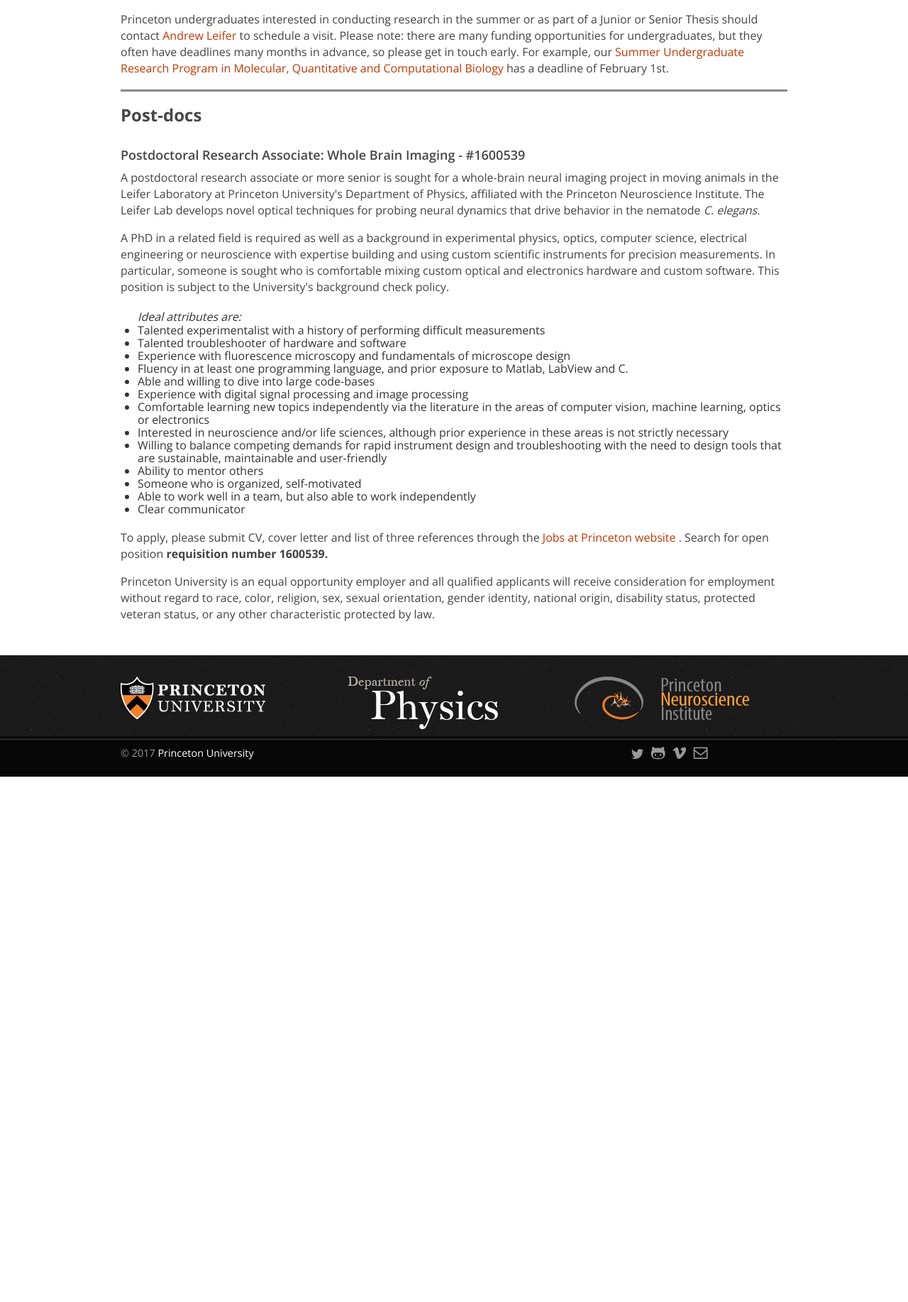
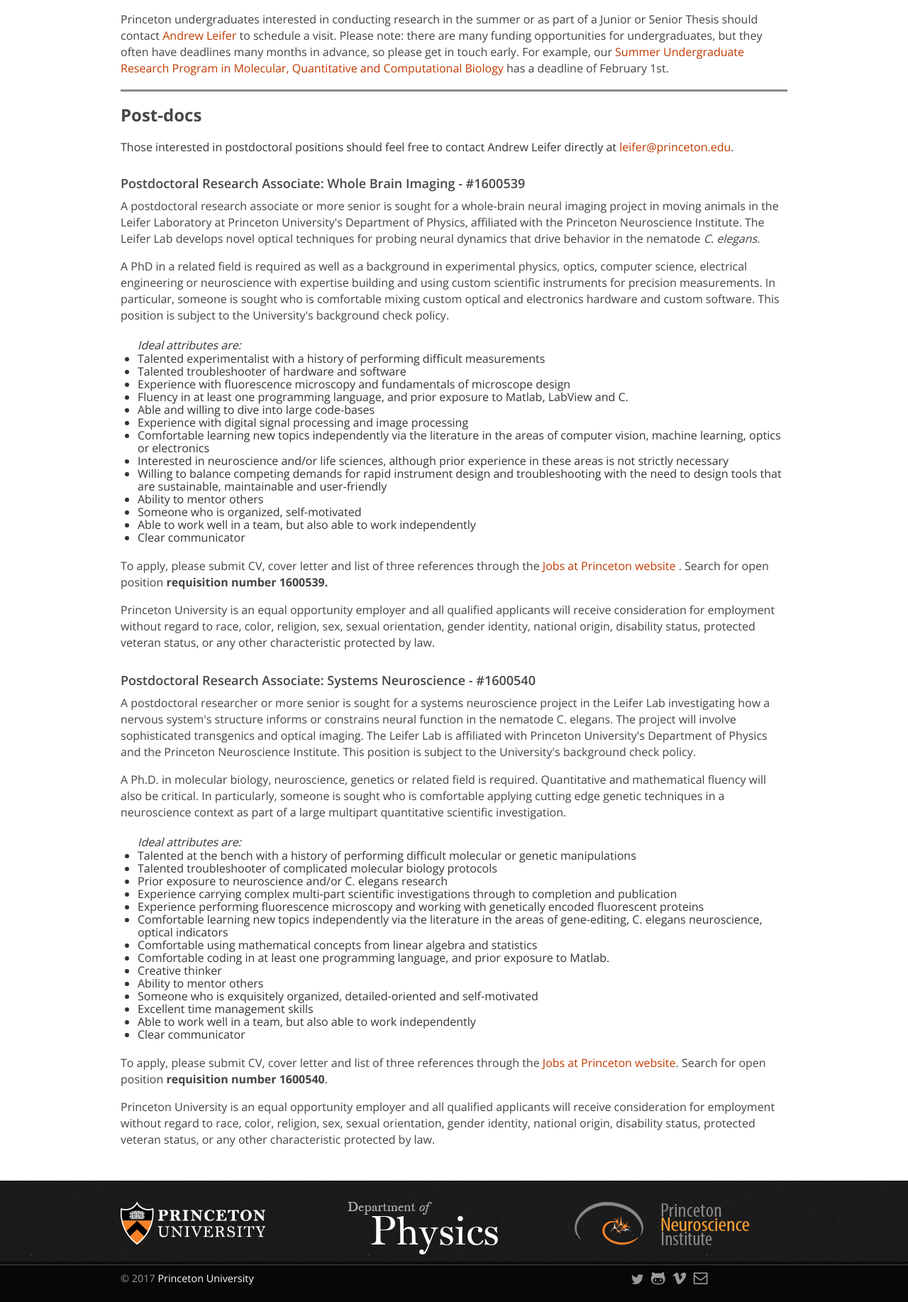
Before and after one commit to leiferlab/leiferlab.princeton.edu, a PHP site: page /positions.php in a window 1280 px wide. Shown: the part 557-2391 px from the top of the page at 71% size. Before the commit the page ends 1651 px from the top, so only its background shows below. Run offline with PHP 8.4, Linux system fonts and the light colour scheme; some libraries are stand-ins or nearby versions.

Commit message:
added back in sysneuro position

```diff
--- a/positions.php
+++ b/positions.php
@@ -39,6 +39,8 @@
 
 
 <h2><a name="postdoc"></a>Post-docs</h2>
+Those interested in postdoctoral positions should feel free to contact Andrew Leifer directly at <a href="mailto:leifer@princeton.edu">leifer@princeton.edu</a>.
+
 <h3>Postdoctoral Research Associate: Whole Brain Imaging - #1600539</h3>
 <p> A postdoctoral research associate or more senior is sought for a whole-brain neural imaging project in moving animals in the Leifer Laboratory at Princeton University's Department of Physics, affiliated with the Princeton Neuroscience Institute. The Leifer Lab develops novel optical techniques for probing neural dynamics that drive behavior in the nematode <i>C. elegans</i>.</p>
 <p> A PhD in a related field is required as well as a background in experimental physics, optics, computer science, electrical engineering or neuroscience with expertise building and using custom scientific instruments for precision measurements. In particular, someone is sought who is comfortable mixing custom optical and electronics hardware and custom software. This position is subject to the University's background check policy. </p>
@@ -64,6 +66,32 @@
 <p>Princeton University is an equal opportunity employer and all qualified applicants will receive consideration for employment without regard to race, color, religion, sex, sexual orientation, gender identity, national origin, disability status, protected veteran status, or any other characteristic protected by law.</p>
 
 
+<h3>Postdoctoral Research Associate: Systems Neuroscience - #1600540</h3>
+<p>A postdoctoral researcher or more senior is sought for a systems neuroscience project in the Leifer Lab investigating how a nervous system's structure informs or constrains neural function in the nematode C. elegans. The project will involve sophisticated transgenics and optical imaging. The Leifer Lab is affiliated with Princeton University's Department of Physics and the Princeton Neuroscience Institute. This position is subject to the University's background check policy.</p>
+<p> A Ph.D. in molecular biology, neuroscience, genetics or related field is required. Quantitative and mathematical fluency will also be critical. In particularly, someone is sought who is comfortable applying cutting edge genetic techniques in a neuroscience context as part of a large multipart quantitative scientific investigation.</p>
+
+<p>
+	<ul><i>Ideal attributes are: </i>
+	<li>Talented at the bench with a history of performing difficult molecular or genetic manipulations</li>
+	<li>Talented troubleshooter of complicated molecular biology protocols</li>
+	<li>Prior exposure to neuroscience and/or C. elegans research</li>
+	<li>Experience carrying complex multi-part scientific investigations through to completion and publication</li>
+	<li>Experience performing fluorescence microscopy and working with genetically encoded fluorescent proteins</li>
+	<li>Comfortable learning new topics independently via the literature in the areas of gene-editing, C. elegans neuroscience, optical indicators</li>
+	<li>Comfortable using mathematical concepts from linear algebra and statistics</li>
+	<li>Comfortable coding in at least one programming language, and prior exposure to Matlab.</li>
+	<li>Creative thinker</li>
+	<li>Ability to mentor others</li>
+	<li>Someone who is exquisitely organized, detailed-oriented and self-motivated</li>
+	<li>Excellent time management skills</li>
+	<li>Able to work well in a team, but also able to work independently</li>
+	<li>Clear communicator    </li>
+	</ul>
+</p>
+<p>To apply, please submit CV, cover letter and list of three references through the <a href="https://jobs.princeton.edu">Jobs at Princeton website</a>. Search for open position <b>requisition number 1600540</b></a>.</p>
+
+
+<p>Princeton University is an equal opportunity employer and all qualified applicants will receive consideration for employment without regard to race, color, religion, sex, sexual orientation, gender identity, national origin, disability status, protected veteran status, or any other characteristic protected by law.</p>
 
 
 </div>
```
